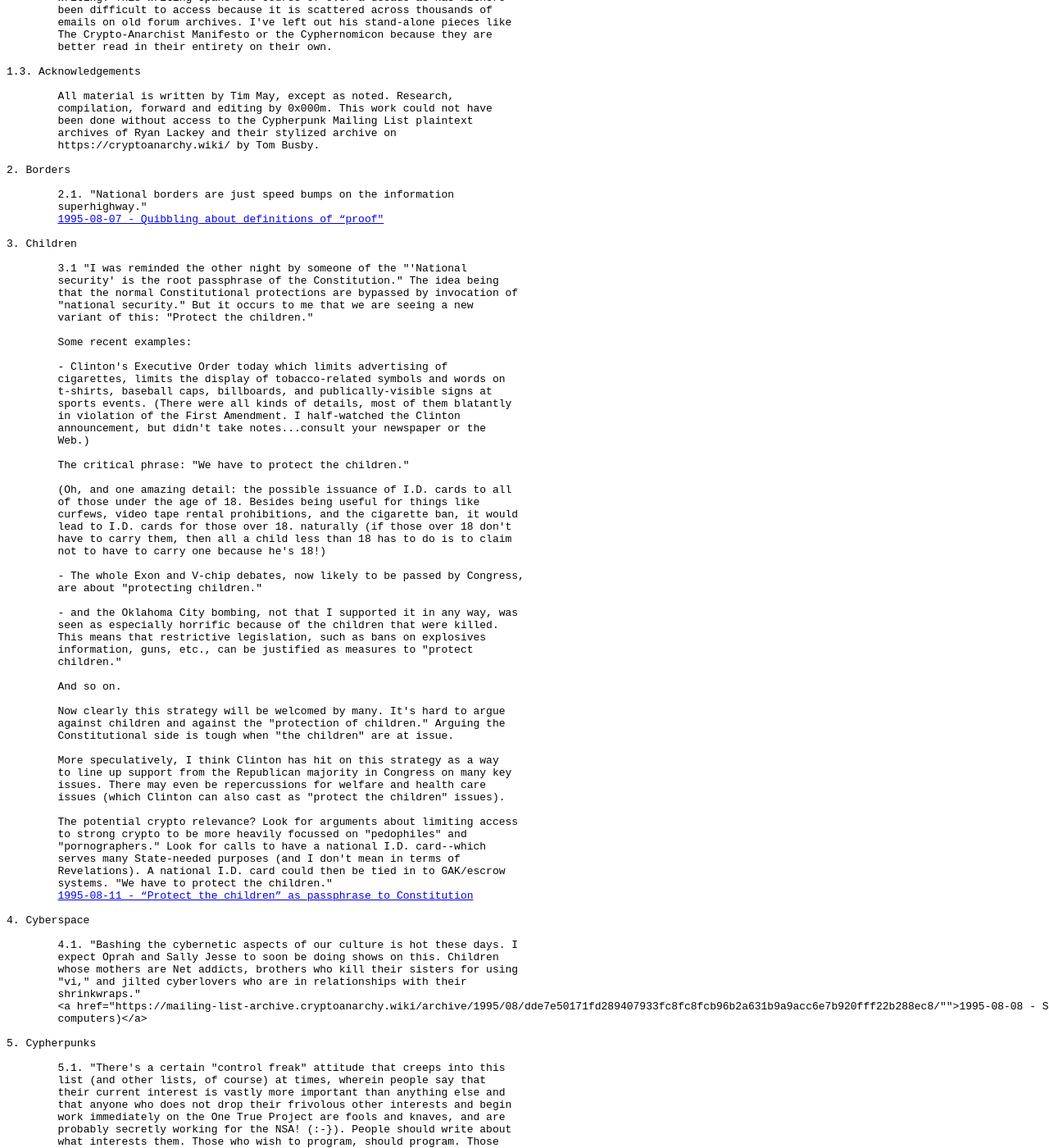
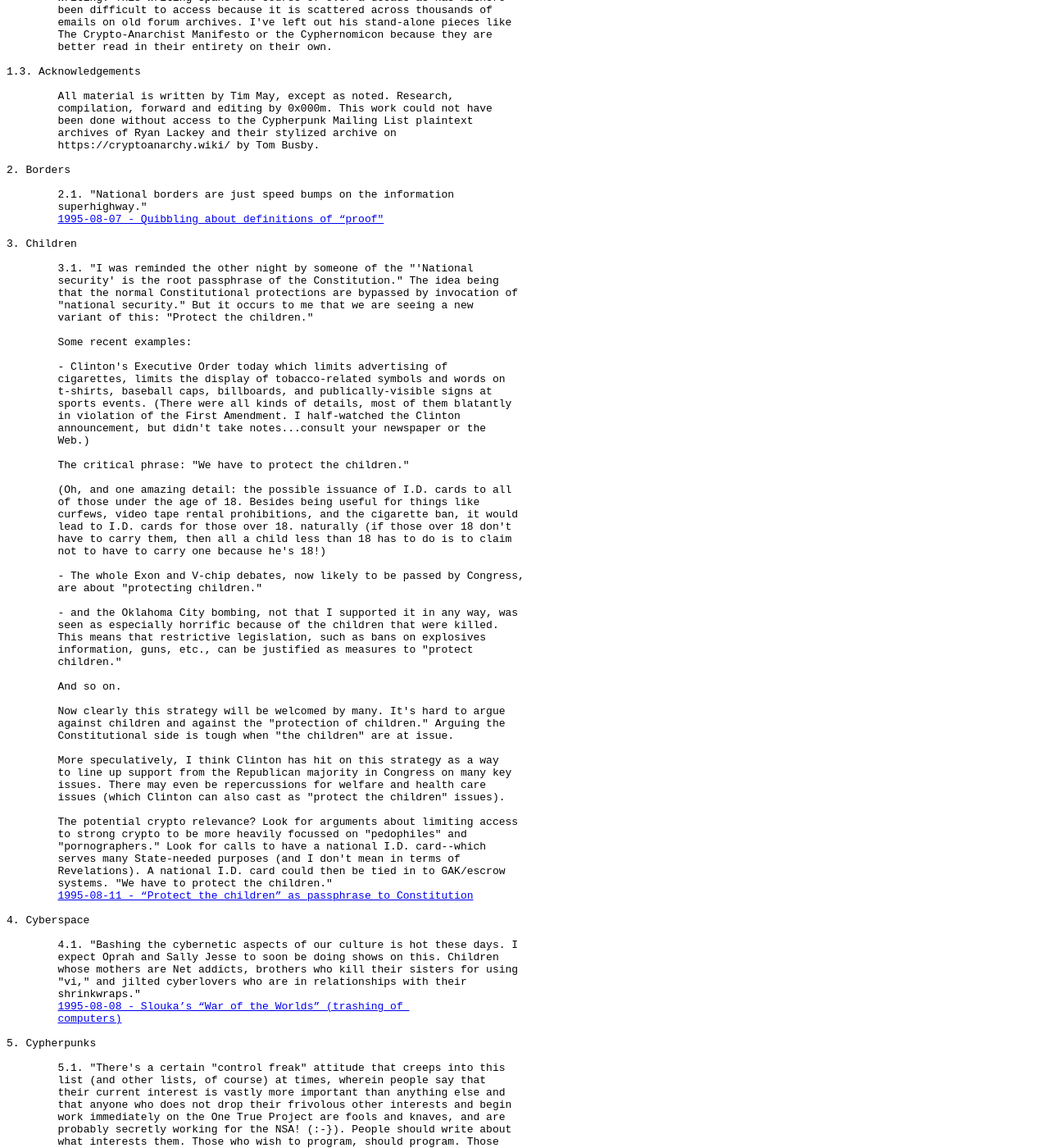
Before and after one commit to 0x000m/0x000m.github.io, a Jekyll site: the page built from _posts/2022-05-20-tim.md, in a window 1280 px wide and 1400 px high, scrolled down 333 px. Shown: the whole window at 82% size. Built offline with Jekyll 4.4.1, drawn with Linux system fonts in a browser that asks for light colours; some of the changed text lies outside the part shown.

Commit message:
Update 2022-05-20-tim.md

```diff
--- a/_posts/2022-05-20-tim.md
+++ b/_posts/2022-05-20-tim.md
@@ -47,7 +47,7 @@ TIMOTHY C. MAY: FROM 'ANARCHY' to 'WELFARISM'
 
 3. Children
 
-	3.1 "I was reminded the other night by someone of the "'National
+	3.1. "I was reminded the other night by someone of the "'National
 	security' is the root passphrase of the Constitution." The idea being
 	that the normal Constitutional protections are bypassed by invocation of
 	"national security." But it occurs to me that we are seeing a new
@@ -107,7 +107,7 @@ TIMOTHY C. MAY: FROM 'ANARCHY' to 'WELFARISM'
 	whose mothers are Net addicts, brothers who kill their sisters for using
 	"vi," and jilted cyberlovers who are in relationships with their
 	shrinkwraps."
-	<a href="https://mailing-list-archive.cryptoanarchy.wiki/archive/1995/08/dde7e50171fd289407933fc8fc8fcb96b2a631b9a9acc6e7b920fff22b288ec8/"">1995-08-08 - Slouka’s “War of the Worlds” (trashing of
+	<a href="https://mailing-list-archive.cryptoanarchy.wiki/archive/1995/08/dde7e50171fd289407933fc8fc8fcb96b2a631b9a9acc6e7b920fff22b288ec8/">1995-08-08 - Slouka’s “War of the Worlds” (trashing of
 	computers)</a>
 
 5. Cypherpunks
```
